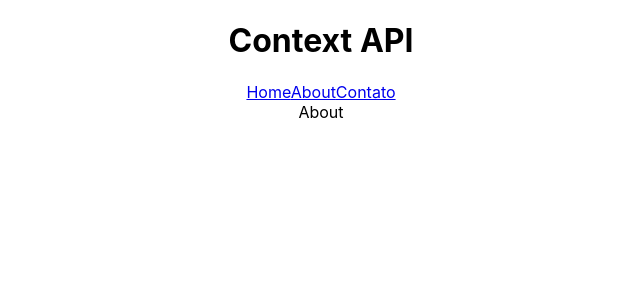
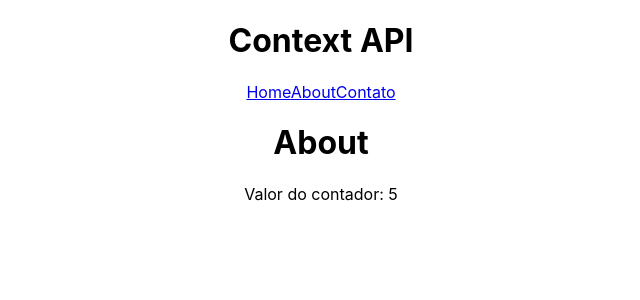
Before and after one commit to gustavoanalise/ContextAPI, a React (Create React App) app: page /about in a window 1280 px wide. Shown: the top 300 px of the page, without its empty margins (319-959 px from the left). Built offline with nearby package versions, Linux system fonts and the light colour scheme.

Commit message:
Alterando o contexto

```diff
--- /dev/null
+++ b/src/components/ChangeCounter.js
@@ -0,0 +1,15 @@
+// 3 - alterando contexto
+import { useContext } from "react";
+import { CounterContext } from "../context/CounterContext";
+
+const ChangeCounter = () => {
+    const {counter, setCounter} = useContext(CounterContext)
+
+    return (
+        <div>
+            <button onClick={() => setCounter(counter + 1)}>Add value to counter</button>
+        </div>
+    )
+}
+
+export default ChangeCounter
--- a/src/pages/About.js
+++ b/src/pages/About.js
@@ -1,9 +1,16 @@
 import React from 'react'
 import './About.css'
+import { useContext } from 'react'
+import { CounterContext } from '../context/CounterContext'
+
 
 const About = () => {
+  const { counter } = useContext(CounterContext)
   return (
-    <div>About</div>
+    <div>
+      <h1>About</h1>
+      <p>Valor do contador: {counter}</p>
+    </div>
   )
 }
 
--- a/src/pages/Home.js
+++ b/src/pages/Home.js
@@ -2,6 +2,7 @@
 import './Home.css'
 import { useContext } from 'react';
 import { CounterContext } from '../context/CounterContext';
+import ChangeCounter from '../components/ChangeCounter';
 
 const Home = () => {
   const { counter } = useContext(CounterContext)
@@ -11,6 +12,8 @@
     <div>
       <h1>Home</h1>
       <p>Valor do contador: {counter}</p>
+      {/* 3 - alterando valor */}
+      <ChangeCounter />
     </div>
   )
 }
```
